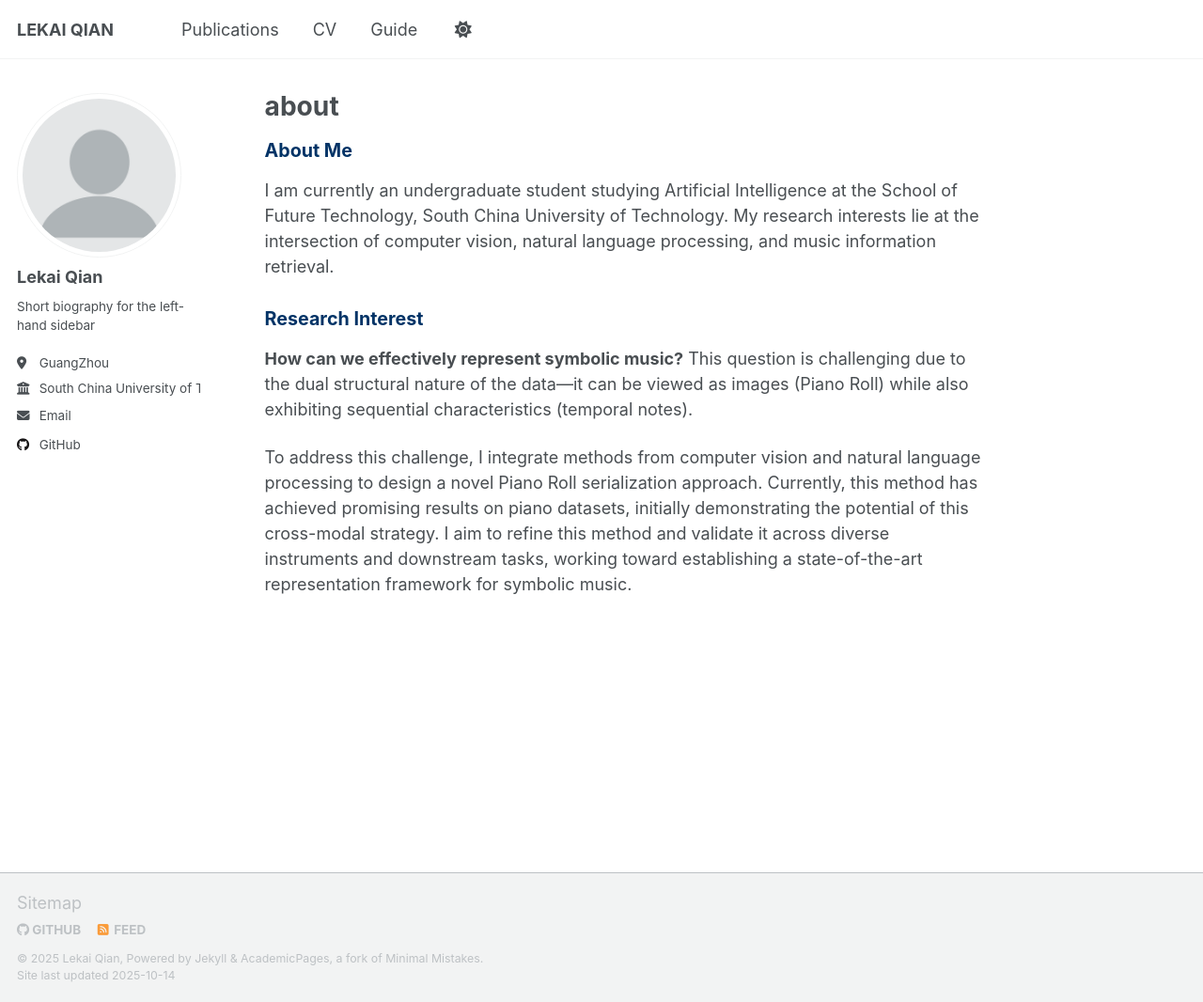
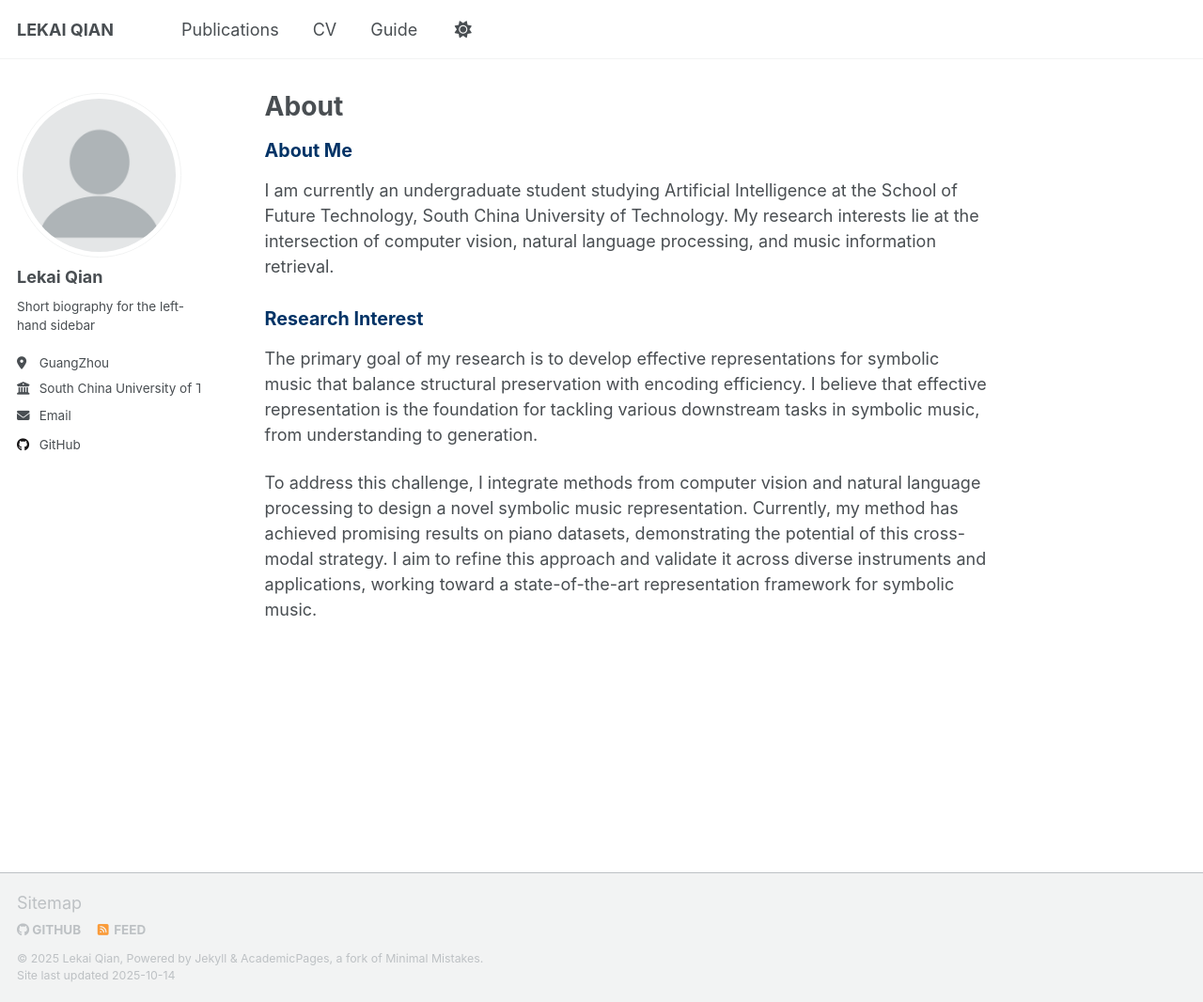
Before and after one commit to Marisa-Ovo/Marisa-Ovo.github.io, a Jekyll site: the page built from _pages/about.md, in a window 1280 px wide and 1066 px high. Shown: the whole window at 94% size. Built offline with Jekyll 4.4.1, drawn with Linux system fonts in a browser that asks for light colours; a script that is not in the unit is left out.

Commit message:
Research Interest

```diff
--- a/_pages/about.md
+++ b/_pages/about.md
@@ -1,6 +1,6 @@
 ---
 permalink: /
-title: "about"
+title: "About"
 author_profile: true
 redirect_from:
   - /about/
@@ -13,6 +13,6 @@ I am currently an undergraduate student studying Artificial Intelligence at the
 
 <span style="color: #003366; font-weight: bold; font-size: 0.7em;">Research Interest</span>
 ======
-**How can we effectively represent symbolic music?** This question is challenging due to the dual structural nature of the data—it can be viewed as images (Piano Roll) while also exhibiting sequential characteristics (temporal notes).
+The primary goal of my research is to develop effective representations for symbolic music that balance structural preservation with encoding efficiency. I believe that effective representation is the foundation for tackling various downstream tasks in symbolic music, from understanding to generation.
 
-To address this challenge, I integrate methods from computer vision and natural language processing to design a novel Piano Roll serialization approach. Currently, this method has achieved promising results on piano datasets, initially demonstrating the potential of this cross-modal strategy. I aim to refine this method and validate it across diverse instruments and downstream tasks, working toward establishing a state-of-the-art representation framework for symbolic music.
+To address this challenge, I integrate methods from computer vision and natural language processing to design a novel symbolic music representation. Currently, my method has achieved promising results on piano datasets, demonstrating the potential of this cross-modal strategy. I aim to refine this approach and validate it across diverse instruments and applications, working toward a state-of-the-art representation framework for symbolic music.
```
